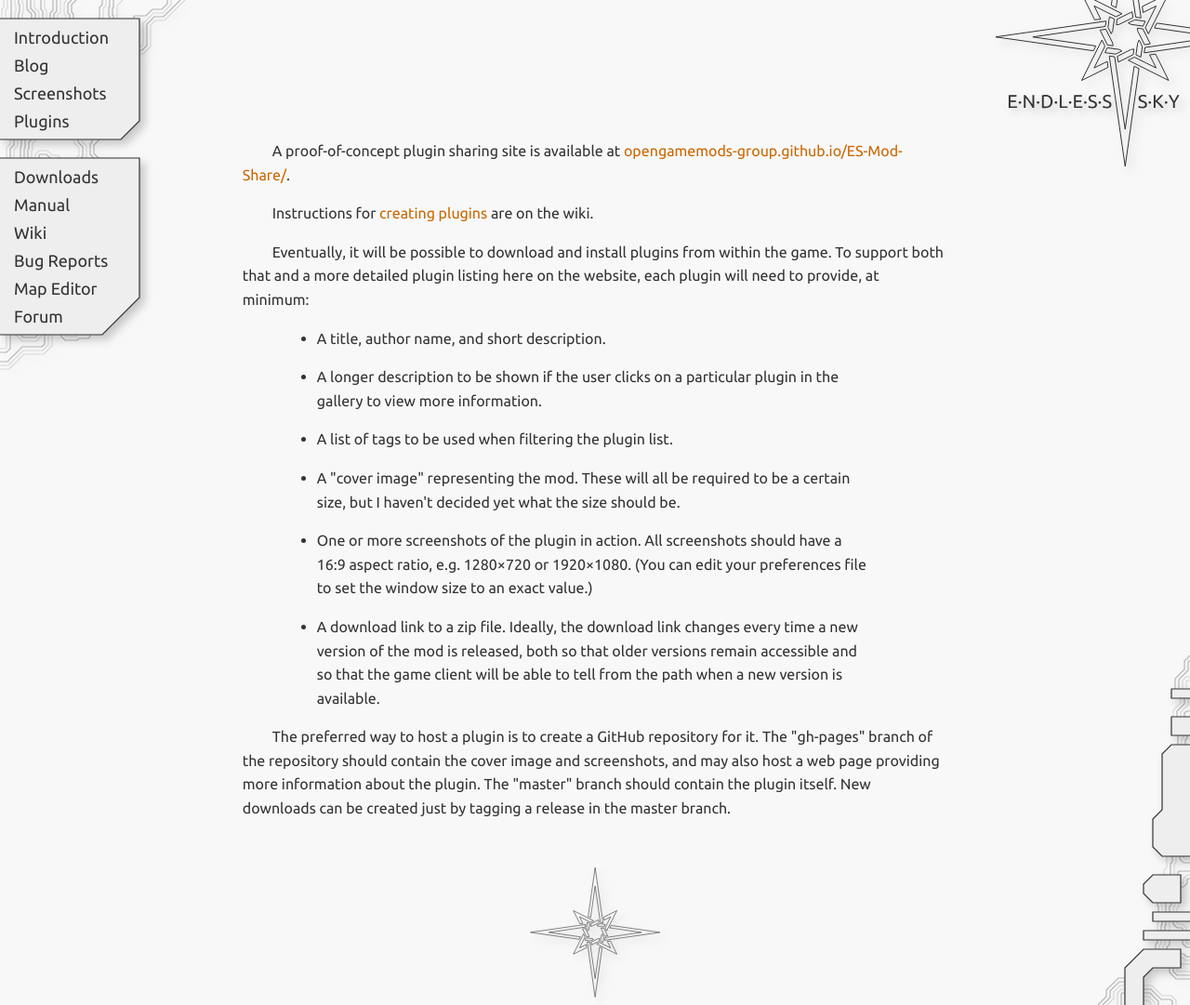
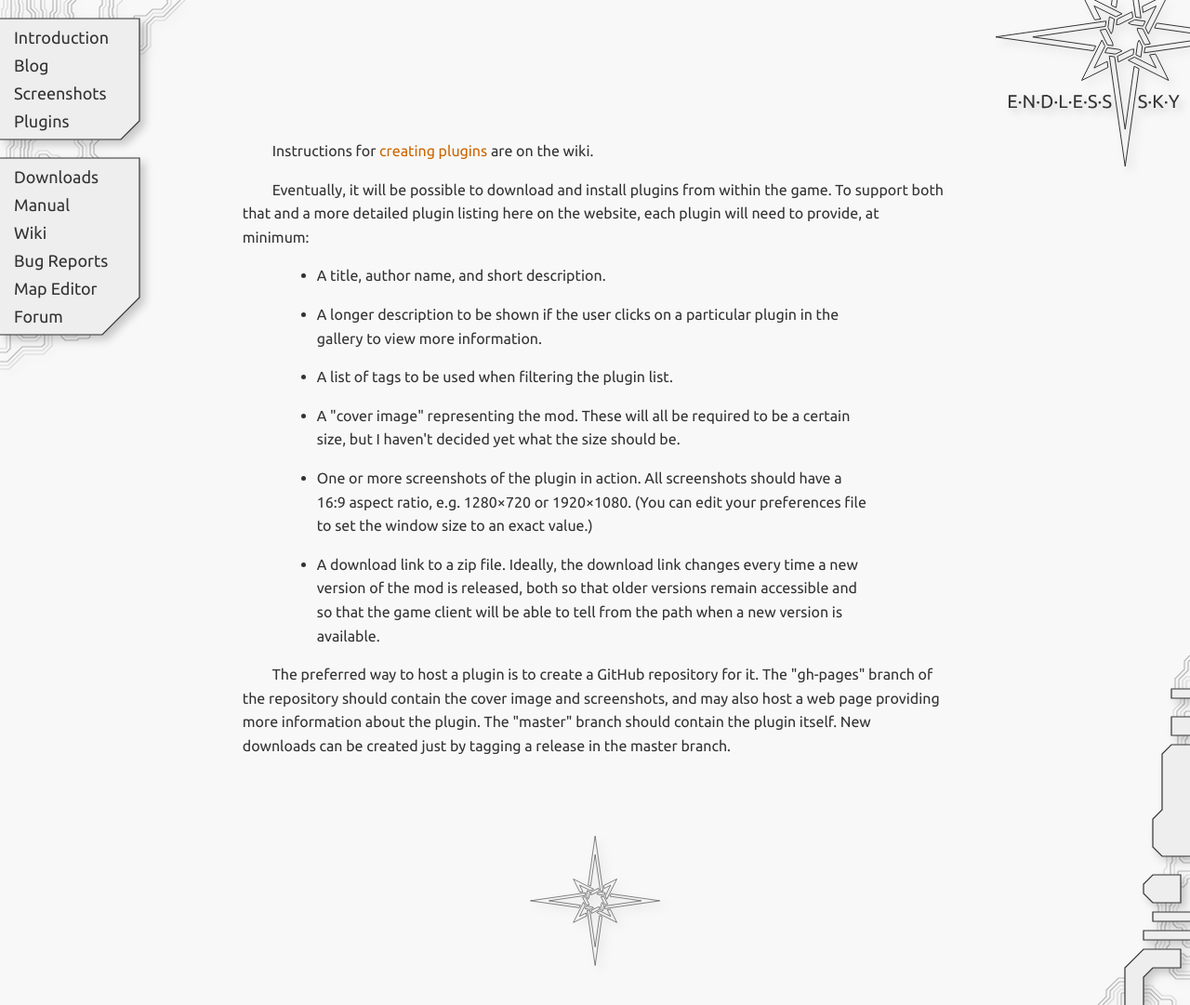
Before and after one commit to endless-sky/endless-sky.github.io, a Jekyll site: the page built from plugins.html, in a window 1280 px wide and 1081 px high. Shown: the whole window at 93% size. Built offline with Jekyll 4.4.1, drawn with Linux system fonts in a browser that asks for light colours; some of the changed lines change nothing that is shown.

Commit message:
Adapt to endless-sky-plugins

```diff
--- a/main.css
+++ b/main.css
@@ -228,6 +228,7 @@
 #pluginlist td, #pluginlist th {
 	outline: 1px solid #ddd;
 	font-weight: normal;
+	font-style: normal;
 	padding: 10px;
 	text-align: center;
 }
--- a/plugins.html
+++ b/plugins.html
@@ -3,95 +3,45 @@
 title: Endless Sky Plugin List
 ---
 
+<p>Instructions for <a href="https://github.com/endless-sky/endless-sky/wiki/CreatingPlugins">creating plugins</a> are on the wiki.</p>
+<p>Eventually, it will be possible to download and install plugins from within the game. To support both that and a more detailed plugin listing here on the website, each plugin will need to provide, at minimum:</p>
+<ul>
+    <li><p>A title, author name, and short description.</p></li>
+    <li><p>A longer description to be shown if the user clicks on a particular plugin in the gallery to view more information.</p></li>
+    <li><p>A list of tags to be used when filtering the plugin list.</p></li>
+    <li><p>A "cover image" representing the mod. These will all be required to be a certain size, but I haven't decided yet what the size should be.</p></li>
+    <li><p>One or more screenshots of the plugin in action. All screenshots should have a 16:9 aspect ratio, e.g. 1280&times;720 or 1920&times;1080. (You can edit your preferences file to set the window size to an exact value.)</p></li>
+    <li><p>A download link to a zip file. Ideally, the download link changes every time a new version of the mod is released, both so that older versions remain accessible and so that the game client will be able to tell from the path when a new version is available.</p></li>
+</ul>
+<p>The preferred way to host a plugin is to create a GitHub repository for it. The "gh-pages" branch of the repository should contain the cover image and screenshots, and may also host a web page providing more information about the plugin. The "master" branch should contain the plugin itself. New downloads can be created just by tagging a release in the master branch.</p>
+<br>
+
 <var id=pluginlist></var>
 
 <script type="text/javascript">
-	function stripQuotes(string) {
-        return string.replace(new RegExp("\"", "g"), "")
-	}
-	function createPluginsTableLine(name, url, version, icon, description)
+    function createPluginsTableLine(plugin)
     {
-        if (name == "")
-            return "";
-
         let tableLine = "<tr><td>";
-        if(icon != ""){
-            tableLine += "<img src=\"" + icon + "\" />";
+        if(plugin.iconUrl){
+            tableLine += "<img src=\"" + plugin.iconUrl + "\" />";
         }
         else{
             tableLine += "&nbsp;";
         }
         tableLine += "</td><td>";
-        if(url != ""){
-            tableLine += "<a href=\"" + url + "\">";
-        }
-        tableLine += name;
-        if(url != ""){
-            tableLine += "</a>";
-        }
+        tableLine += "<a href=\"" + plugin.url + "\">" + plugin.name + "</a>";
         tableLine += "</td><td>";
-        if(description != ""){
-            tableLine += description;
-        }
-        else{
-            tableLine += "&nbsp;";
-        }
+        tableLine += plugin.description;
         tableLine += "</td></tr>";
         return tableLine;
     }
 
-    function createPluginsTable(responseText)
+    function createPluginsTable(plugins)
     {
         let pluginsTable = "<table><tbody>";
-
-        lines = responseText.split("\n");
-
-        pluginName = "";
-        pluginUrl = "";
-        pluginVersion = "";
-        pluginIcon = "";
-        pluginDescription = "";
-
-        for(i=0; i < lines.length; i++){
-            if(lines[i].startsWith("plugin ")){
-                // Write out any previous lines if we have any
-                pluginsTable += createPluginsTableLine(pluginName, pluginUrl, pluginVersion, pluginIcon, pluginDescription);
-
-                pluginName = stripQuotes(lines[i].substring(7));
-                pluginUrl = "";
-                pluginVersion = "";
-                pluginIcon = "";
-                pluginDescription = "";
-            }
-            else if(!lines[i].startsWith("\t")){
-                // Write out any previous lines if we have any
-                pluginsTable += createPluginsTableLine(pluginName, pluginUrl, pluginVersion, pluginIcon, pluginDescription);
-
-                pluginName = "";
-                pluginUrl = "";
-                pluginVersion = "";
-                pluginIcon = "";
-                pluginDescription = "";
-            }
-            else if(pluginName != ""){
-                let subLine = lines[i].substring(1);
-                if (subLine.startsWith("url ")){
-                    pluginUrl = stripQuotes(lines[i].substring(4));
-                }
-                else if (subLine.startsWith("version ")){
-                    pluginVersion = stripQuotes(lines[i].substring(8));
-                }
-                else if (subLine.startsWith("iconUrl ")){
-                    pluginIcon = stripQuotes(lines[i].substring(8));
-                }
-                else if (subLine.startsWith("description ")){
-                    pluginDescription = stripQuotes(lines[i].substring(12));
-                }
-            }
+        for (const plugin of plugins) {
+                pluginsTable += createPluginsTableLine(plugin);
         }
-        // Write out any last line if we have any
-        pluginsTable += createPluginsTableLine(pluginName, pluginUrl, pluginVersion, pluginIcon, pluginDescription);
-
         pluginsTable += "</tbody></table>";
         return pluginsTable;
     }
@@ -99,13 +49,12 @@
 
     function writePluginsTable()
     {
-        const responseText = httpReq.responseText;
-        const newTable = createPluginsTable(responseText);
+        const plugins = JSON.parse(httpReq.responseText);
+        const newTable = createPluginsTable(plugins);
         document.getElementById("pluginlist").innerHTML = newTable;
     }
 
-	// TODO (@MCOfficer): Change this before merge
-    const pluginsList = "https://raw.githubusercontent.com/MCOfficer/endless-sky/plugin_manager/plugins.txt";
+    const pluginsList = "https://raw.githubusercontent.com/EndlessSkyCommunity/endless-sky-plugins/master/generated/plugins.json";
 
     let httpReq = new XMLHttpRequest();
     httpReq.addEventListener('load', writePluginsTable);
@@ -113,16 +62,3 @@
     httpReq.overrideMimeType("text/plain");
     httpReq.send();
 </script>
-
-<p>A proof-of-concept plugin sharing site is available at <a href="https://opengamemods-group.github.io/ES-Mod-Share/">opengamemods-group.github.io/ES-Mod-Share/</a>.</p>
-<p>Instructions for <a href="https://github.com/endless-sky/endless-sky/wiki/CreatingPlugins">creating plugins</a> are on the wiki.</p>
-<p>Eventually, it will be possible to download and install plugins from within the game. To support both that and a more detailed plugin listing here on the website, each plugin will need to provide, at minimum:</p>
-<ul>
-	<li><p>A title, author name, and short description.</p></li>
-	<li><p>A longer description to be shown if the user clicks on a particular plugin in the gallery to view more information.</p></li>
-	<li><p>A list of tags to be used when filtering the plugin list.</p></li>
-	<li><p>A "cover image" representing the mod. These will all be required to be a certain size, but I haven't decided yet what the size should be.</p></li>
-	<li><p>One or more screenshots of the plugin in action. All screenshots should have a 16:9 aspect ratio, e.g. 1280&times;720 or 1920&times;1080. (You can edit your preferences file to set the window size to an exact value.)</p></li>
-	<li><p>A download link to a zip file. Ideally, the download link changes every time a new version of the mod is released, both so that older versions remain accessible and so that the game client will be able to tell from the path when a new version is available.</p></li>
-</ul>
-<p>The preferred way to host a plugin is to create a GitHub repository for it. The "gh-pages" branch of the repository should contain the cover image and screenshots, and may also host a web page providing more information about the plugin. The "master" branch should contain the plugin itself. New downloads can be created just by tagging a release in the master branch.</p>
```
